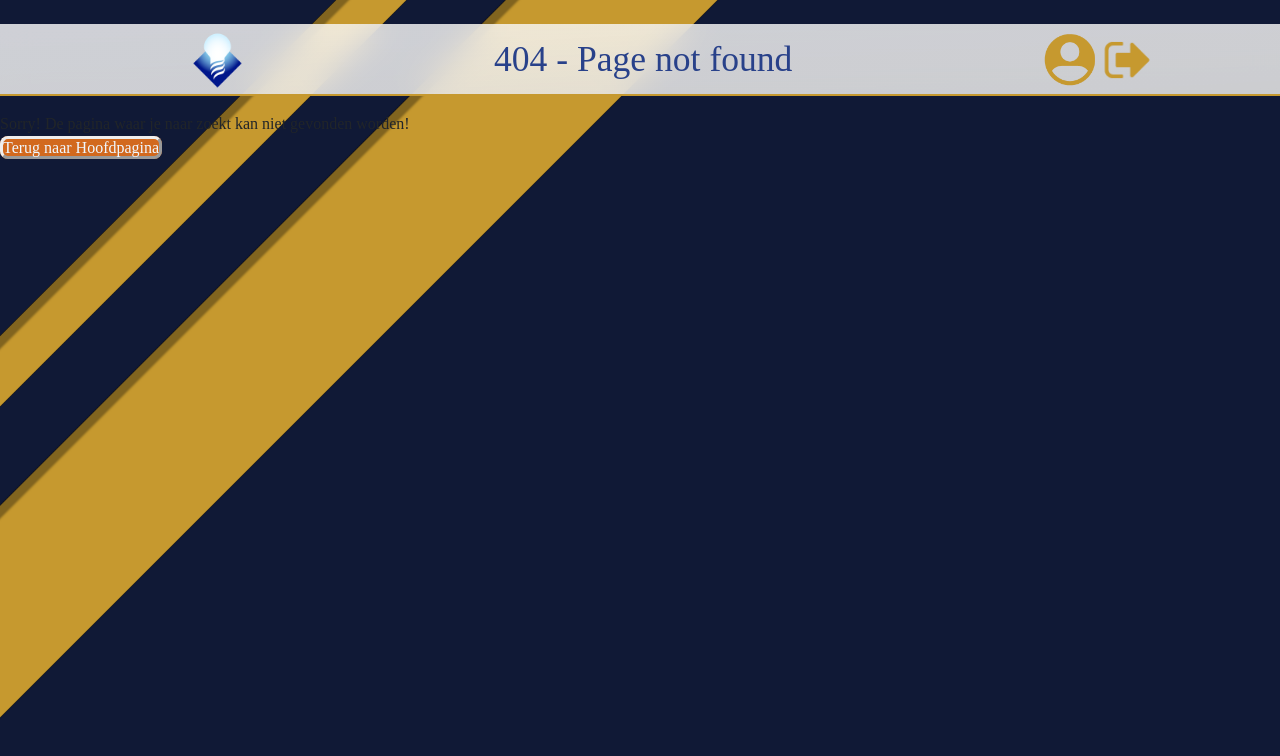
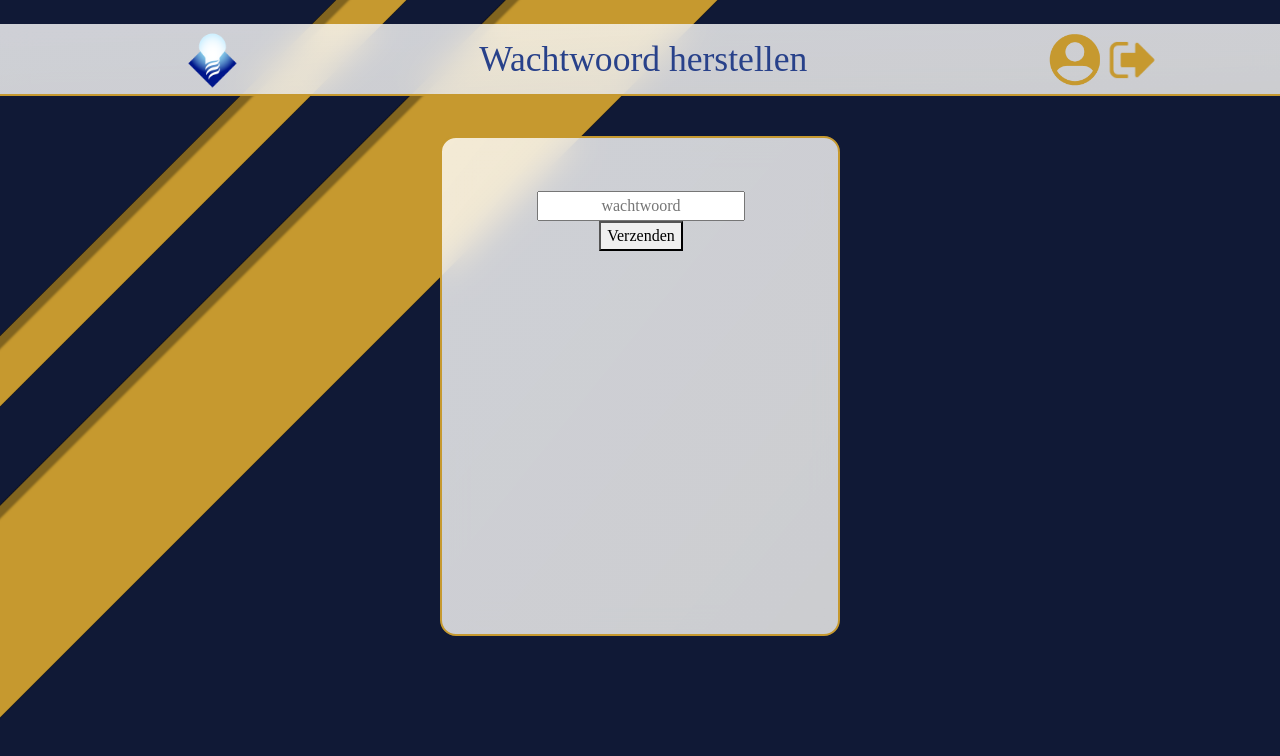
Before and after one commit to Hayo1706/Innovatiehuis-Intranet, a Vue app in the folder intranet-project/: page /manage/resetpassword in a window 1280 px wide. Before the commit this address had no page. Shown: the top 756 px of the page. Built offline with nearby package versions, Linux system fonts and the light colour scheme; sample sign-in values are in the browser's storage; a web font is replaced by a local one.

Commit message:
created password reset form

```diff
--- a/intranet-project/src/main.js
+++ b/intranet-project/src/main.js
@@ -15,11 +15,12 @@ import UserPage from './pages/user/UserPage.vue';
 import HomePage from './pages/home/HomePage.vue';
 import LoginPage from './pages/login/LoginPage.vue';
 import NotFoundPage from './pages/notfound/NotFoundPage.vue';
-
+import ResetPasswordPage from './pages/manage/reset_password/ResetPasswordPage.vue';
 const routes = [
   { path: '', redirect: '/login' },
   { path: '/manage/projects', component: ProjectsPage },
   { path: '/manage/users', component: UsersPage },
+  { path: '/manage/resetpassword', component: ResetPasswordPage },
   { path: '/project/:id', component: ProjectPage },
   { path: '/project/:id/:catchAll(.*)', component: ProjectPage },
   { path: '/project/:id/settings', component: ProjectSettingsPage },
--- a/intranet-project/src/pages/home/HomePage.vue
+++ b/intranet-project/src/pages/home/HomePage.vue
@@ -3,6 +3,7 @@
     <div class="row">
       <div class="col-sm-6">
         <ProjectsWindow>Mijn Projecten</ProjectsWindow>
+        <router-link  to="/manage/resetpassword">Wachtwoord resetten</router-link>
       </div>
       <div class="col-sm-6">
         <AnnouncementWindow
--- /dev/null
+++ b/intranet-project/src/pages/manage/reset_password/ResetPasswordPage.vue
@@ -0,0 +1,65 @@
+<template>
+   <div id="login" class="component-container">
+    <div class="component-header"></div>
+    <div style="text-align: center" class="component-body">
+
+      <input
+        v-model="this.password"
+        style="text-align: center"
+        type="password"
+        placeholder="wachtwoord"
+        v-on:keyup.enter="submit()"
+      />
+      <br/>
+          <button @click="submit()">Verzenden</button>
+
+    </div>
+  </div>
+</template>
+
+<script>
+import LoginService from "../../../services/LoginService";
+
+export default {
+  components: {},
+  name: "ResetPasswordPage",
+  data: function () {
+    return {
+      password: "",
+
+    };
+  },
+  methods: {
+    submit() {
+      LoginService.attemptLogin(
+        "&password=" +
+        this.password
+      )
+        .then(() => {
+
+        })
+        .catch((err) => {
+          console.log(err);
+          if (err.response) {
+            console.log(err.response.status);
+          }
+        });
+    },
+  },
+  created() {
+
+    this.$emit("newHeaderTitle", "Wachtwoord herstellen");
+  },
+};
+</script>
+
+<style>
+#resetPassword {
+  width: 400px;
+  margin: 5vh auto auto;
+}
+#center {
+  margin: auto;
+}
+
+</style>
```
